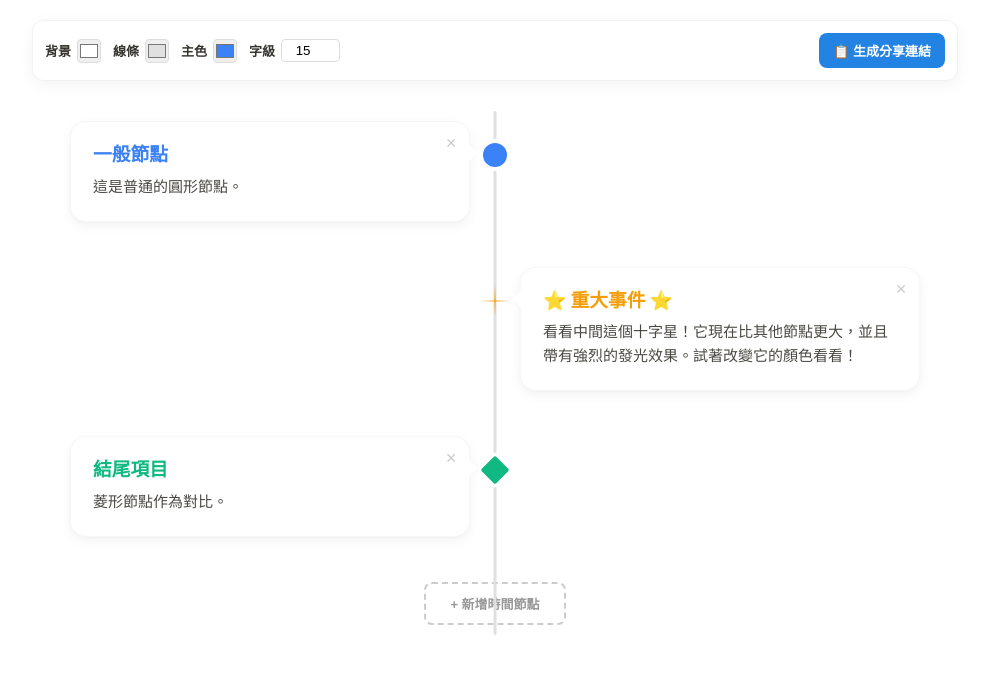
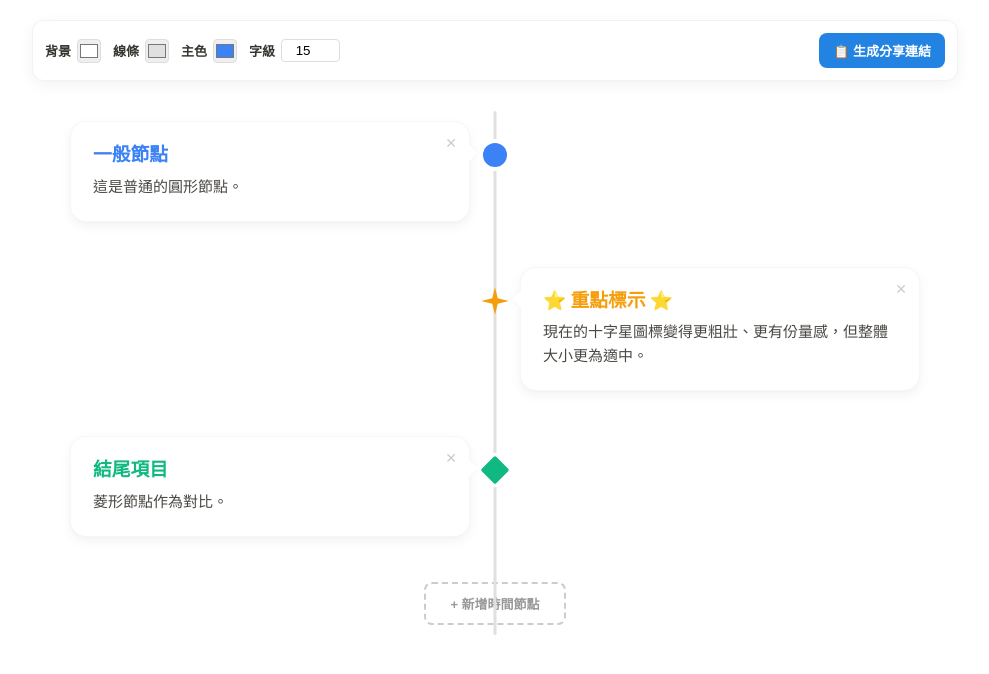
Before and after one commit to l0905501192-arch/Timeline01, a plain HTML site: page index.html in a window 1280 px wide. Shown: the whole page, without its empty margins (145-1134 px from the left). Drawn offline with Linux system fonts and the light colour scheme.

Commit message:
Update index.html

```diff
--- a/index.html
+++ b/index.html
@@ -3,7 +3,7 @@
 <head>
     <meta charset="UTF-8">
     <meta name="viewport" content="width=device-width, initial-scale=1.0">
-    <title>Notion 智慧響應式時間線 V7 (高亮十字星版)</title>
+    <title>Notion 智慧響應式時間線 V8 (粗壯十字星版)</title>
     <style>
         :root {
             --bg-color: #ffffff;
@@ -42,7 +42,7 @@
             transform: translateX(-50%); border-radius: 2px; z-index: 1;
         }
         .node-wrapper {
-            position: relative; width: 100%; margin-bottom: 45px; /* 稍微增加間距以容納更大的圖形 */
+            position: relative; width: 100%; margin-bottom: 45px;
             display: flex; justify-content: center; align-items: center;
         }
         .node-wrapper.left { justify-content: flex-start; padding-right: 50%; box-sizing: border-box; }
@@ -55,7 +55,7 @@
         /* 基礎節點樣式 */
         .node-dot {
             width: 100%; height: 100%; background-color: var(--global-node-color);
-            box-shadow: 0 0 0 4px var(--bg-color); /* 預設用同色邊框製造間隔 */
+            box-shadow: 0 0 0 4px var(--bg-color);
             transition: transform 0.3s cubic-bezier(0.175, 0.885, 0.32, 1.275), filter 0.3s ease;
         }
 
@@ -64,27 +64,24 @@
         .shape-rounded { border-radius: 6px; }
         .shape-square { border-radius: 2px; }
         .shape-diamond { transform: rotate(45deg) scale(0.85); border-radius: 2px; }
-        /* 六角形使用微弱陰影 */
         .shape-hexagon { clip-path: polygon(50% 0%, 100% 25%, 100% 75%, 50% 100%, 0% 75%, 0% 25%); box-shadow: none !important; filter: drop-shadow(0 0 2px var(--bg-color)); }
 
-        /* ====== V7 重點修改：超級顯眼的十字星 ====== */
+        /* ====== V8 重點修改：更粗壯、大小適中的十字星 ====== */
         .shape-cross-star {
-            /* 1. 形狀微調：讓中心更細，芒刺更尖銳 */
-            clip-path: polygon(50% 0%, 52% 48%, 100% 50%, 52% 52%, 50% 100%, 48% 52%, 0% 50%, 48% 48%);
-            /* 2. 放大顯示：比其他圖形大 30% */
-            transform: scale(1.3);
+            /* 1. 形狀變粗：調整座標，讓芒刺變得更寬厚 */
+            clip-path: polygon(50% 0%, 60% 40%, 100% 50%, 60% 60%, 50% 100%, 40% 60%, 0% 50%, 40% 40%);
+            /* 2. 調整大小：因為變粗了，所以縮放比例稍微調小一點，避免視覺上過於龐大 */
+            transform: scale(1.15);
             /* 3. 移除預設陰影 */
             box-shadow: none !important;
-            /* 4. 強烈發光效果：使用雙重 drop-shadow，並利用 currentColor 繼承節點自身的顏色 */
-            /* 第一層是緊實的高光，第二層是擴散的光暈 */
-            filter: drop-shadow(0 0 3px currentColor) drop-shadow(0 0 8px currentColor);
-            /* 5. 提高層級，確保發光不被遮擋 */
+            /* 4. 發光效果收斂：讓光暈更緊實，強調實體感 */
+            filter: drop-shadow(0 0 2px currentColor) drop-shadow(0 0 5px currentColor);
             z-index: 10;
         }
-        /* 滑鼠移上去時，發光更強烈 */
+        /* 滑鼠移上去時的效果 */
         .node-wrapper:hover .shape-cross-star {
-             transform: scale(1.45);
-             filter: drop-shadow(0 0 4px currentColor) drop-shadow(0 0 12px currentColor);
+             transform: scale(1.3); /* hover 時稍微放大 */
+             filter: drop-shadow(0 0 3px currentColor) drop-shadow(0 0 8px currentColor); /* 發光稍微增強 */
         }
         /* ========================================== */
 
@@ -146,7 +143,7 @@
         bg: '#ffffff', line: '#e0e0e0', globalNode: '#3b82f6', text: '#37352f', size: 15,
         items: [
             { time: '一般節點', desc: '這是普通的圓形節點。', side: 'left', shape: 'circle' },
-            { time: '⭐ 重大事件 ⭐', desc: '看看中間這個十字星！它現在比其他節點更大，並且帶有強烈的發光效果。試著改變它的顏色看看！', side: 'right', shape: 'cross-star', color: '#f59e0b' },
+            { time: '⭐ 重點標示 ⭐', desc: '現在的十字星圖標變得更粗壯、更有份量感，但整體大小更為適中。', side: 'right', shape: 'cross-star', color: '#f59e0b' },
             { time: '結尾項目', desc: '菱形節點作為對比。', side: 'left', shape: 'diamond', color: '#10b981' }
         ]
     };
@@ -179,7 +176,6 @@
 
             const node = document.createElement('div');
             node.className = `node-wrapper ${side}`;
-            // 在這裡我們將顏色同時設置給 background-color 和 color (供 currentColor 使用)
             node.innerHTML = `
                 <div class="node-dot-container">
                     <div class="node-dot shape-${shape}" style="background-color: ${color}; color: ${color};"></div>
@@ -201,7 +197,7 @@
                             <option value="square" ${shape==='square'?'selected':''}>■ 方形</option>
                             <option value="diamond" ${shape==='diamond'?'selected':''}>◆ 菱形</option>
                             <option value="hexagon" ${shape==='hexagon'?'selected':''}>⬡ 六角形</option>
-                            <option value="cross-star" ${shape==='cross-star'?'selected':''}>✦ ✨ 十字星 (高亮)</option>
+                            <option value="cross-star" ${shape==='cross-star'?'selected':''}>✦ ✨ 十字星 (粗壯)</option>
                         </select>
                         <input type="color" value="${color}" onchange="updateItem(${index}, 'color', this.value)">
                         <button onclick="resetItem(${index})" style="padding: 2px 6px; font-size: 10px;">重置</button>
```
